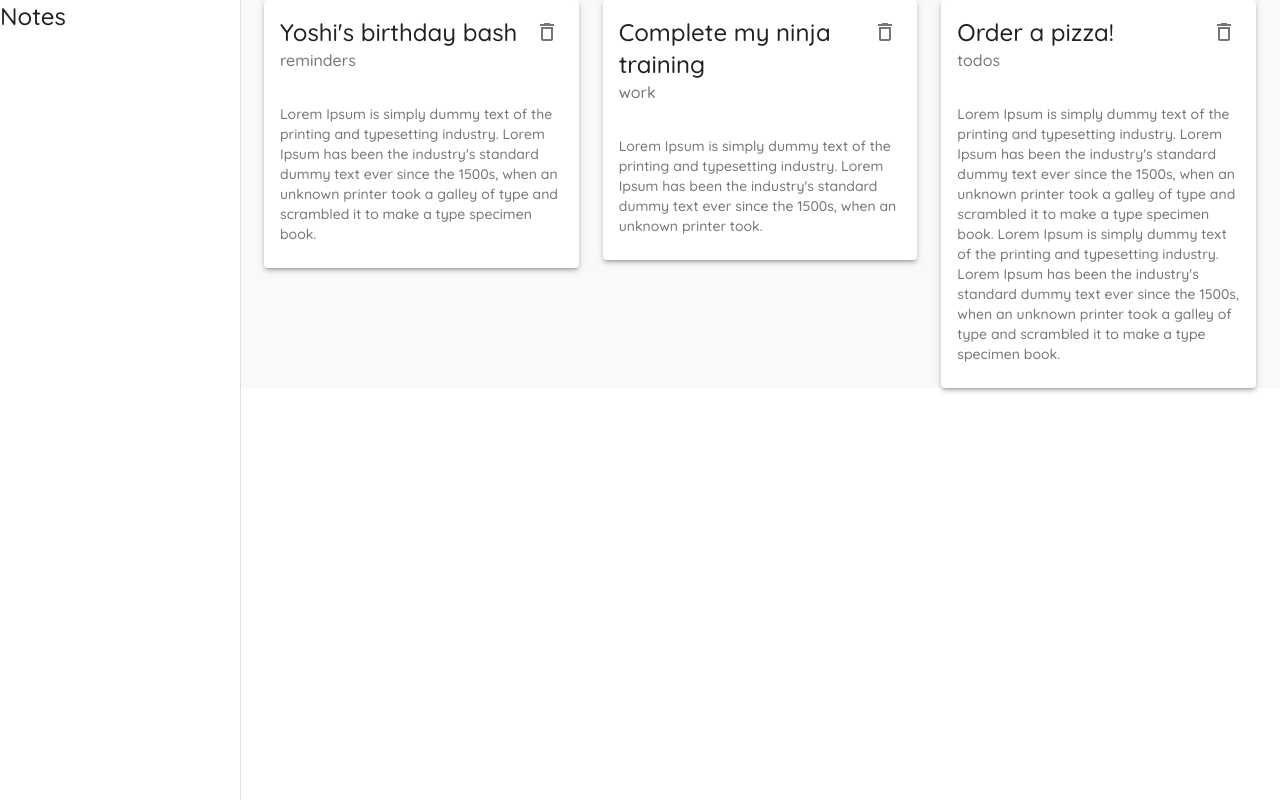
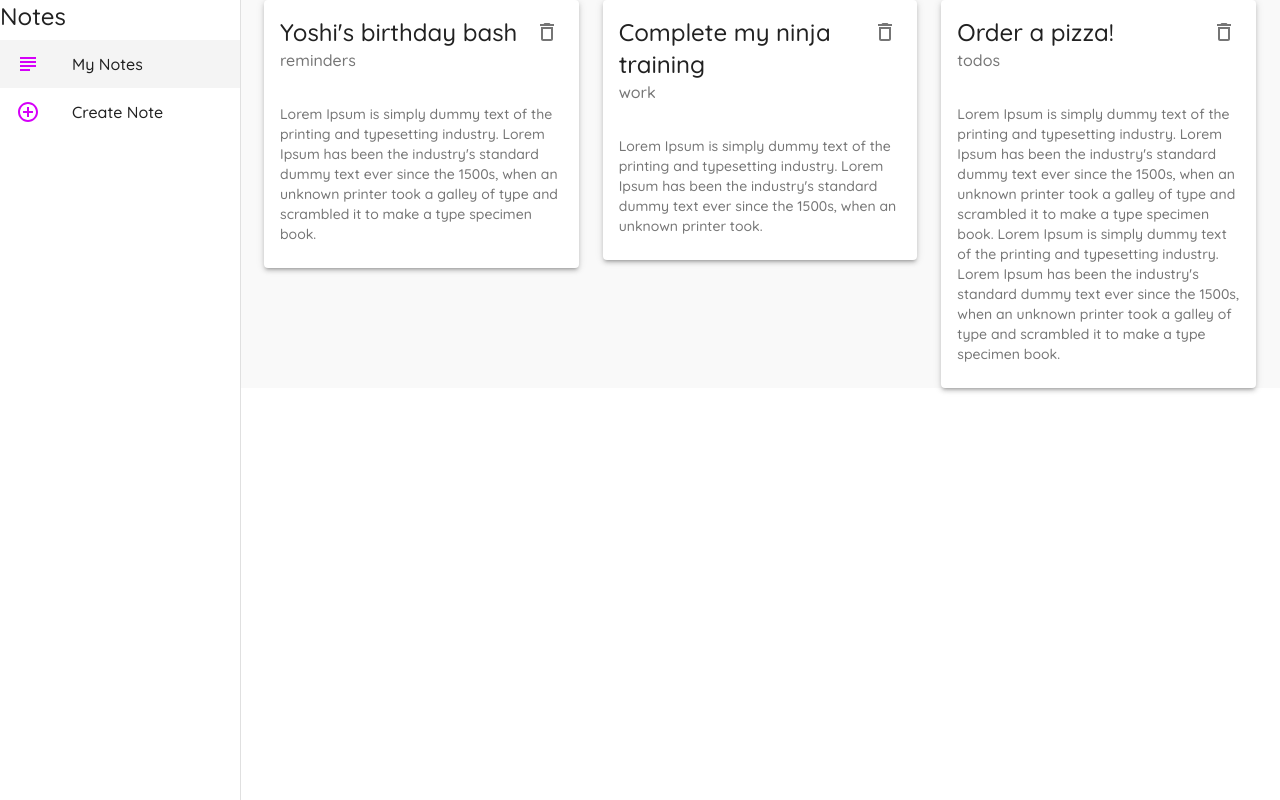
Before and after one commit to anukuljoshi/material-ui-net-ninja, a React (Create React App) app: page / in a window 1280 px wide. Built offline with nearby package versions, Linux system fonts and the light colour scheme; data requests are answered from the project's data file.

Commit message:
lesson-14

```diff
--- a/src/components/Layout/Layout.tsx
+++ b/src/components/Layout/Layout.tsx
@@ -1,8 +1,18 @@
 import React from 'react'
-import { makeStyles, Drawer, Divider, Typography } from '@material-ui/core';
+import { makeStyles, Drawer, Divider, Typography, List, ListItem, ListItemIcon, ListItemText } from '@material-ui/core';
+import { AddCircleOutline, SubjectOutlined } from '@material-ui/icons';
+
+import { SvgIconProps } from '@material-ui/core/SvgIcon'
+import { useHistory, useLocation } from 'react-router-dom';
 
 interface LayoutProps{
   children: React.ReactNode
+}
+
+interface MenuItem{
+  text: string,
+  icon: React.ReactElement<SvgIconProps>,
+  path: string
 }
 
 const drawerWidth: number = 240;
@@ -20,12 +30,31 @@ const useStyles = makeStyles({
   },
   drawerPaper: {
     width: drawerWidth
+  },
+  active: {
+    background: '#f4f4f4'
   }
+
 })
 
 const Layout = (props: LayoutProps) => {
   const { children } = props;
   const classes = useStyles();
+  const history = useHistory();
+  const location = useLocation();
+
+  const menuItems: MenuItem[] = [
+    {
+      text: 'My Notes',
+      icon: <SubjectOutlined color={'secondary'} />,
+      path: '/'
+    },
+    {
+      text: 'Create Note',
+      icon: <AddCircleOutline color={'secondary'} />,
+      path: '/create'
+    }
+  ]
 
   return (
     <div className={classes.root}>
@@ -45,6 +74,23 @@ const Layout = (props: LayoutProps) => {
             Notes
           </Typography>
         </div>
+
+        {/* list links */}
+        <List>
+          {
+            menuItems.map((item: MenuItem) => (
+              <ListItem
+                button
+                key={item.text}
+                onClick={() => history.push(item.path)}
+                className={location.pathname===item.path ? classes.active : ''}
+              >
+                <ListItemIcon>{item.icon}</ListItemIcon>
+                <ListItemText primary={item.text} />
+              </ListItem>
+            ))
+          }
+        </List>
       </Drawer>
 
       <div className={classes.page}>
```
